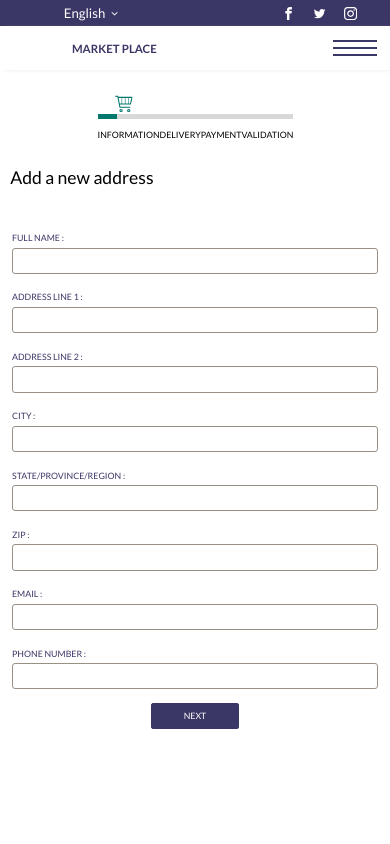
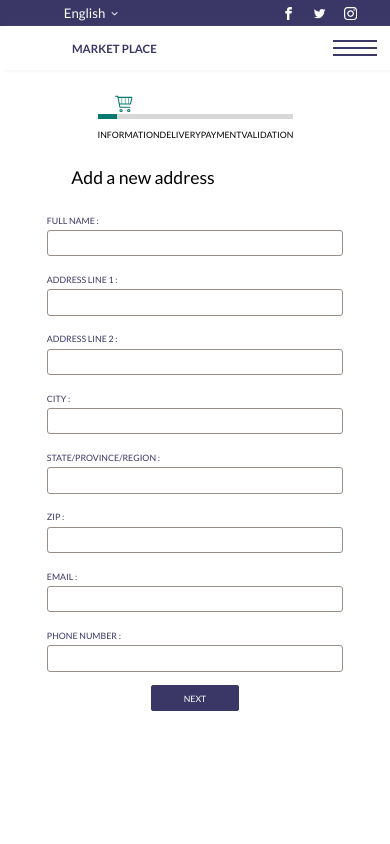
Before and after one commit to anja-rasoloarivalona/MERN---MarketPlace, a React (Create React App) app: page /checkout in a window 390 px wide. Shown: the top 844 px of the page. Built offline with nearby package versions, Linux system fonts and the light colour scheme.

Commit message:
Added media queires to formUserInfo in checkout page

```diff
--- a/src/Pages/Checkout/FormUserInfo/FormUserInfo.css
+++ b/src/Pages/Checkout/FormUserInfo/FormUserInfo.css
@@ -2,6 +2,10 @@
     width: 100%;
     margin-bottom: 4rem;
 }
+
+
+
+
 
 .checkout__newAddress__title {
     font-size: 2rem;
@@ -18,3 +22,10 @@
     border-radius: 3px;
     margin-top: 2rem;
 }
+
+@media (max-width: 410px) {
+    .form__userInfo{
+        width: 95vw;
+        padding: 0
+    }
+}
```
